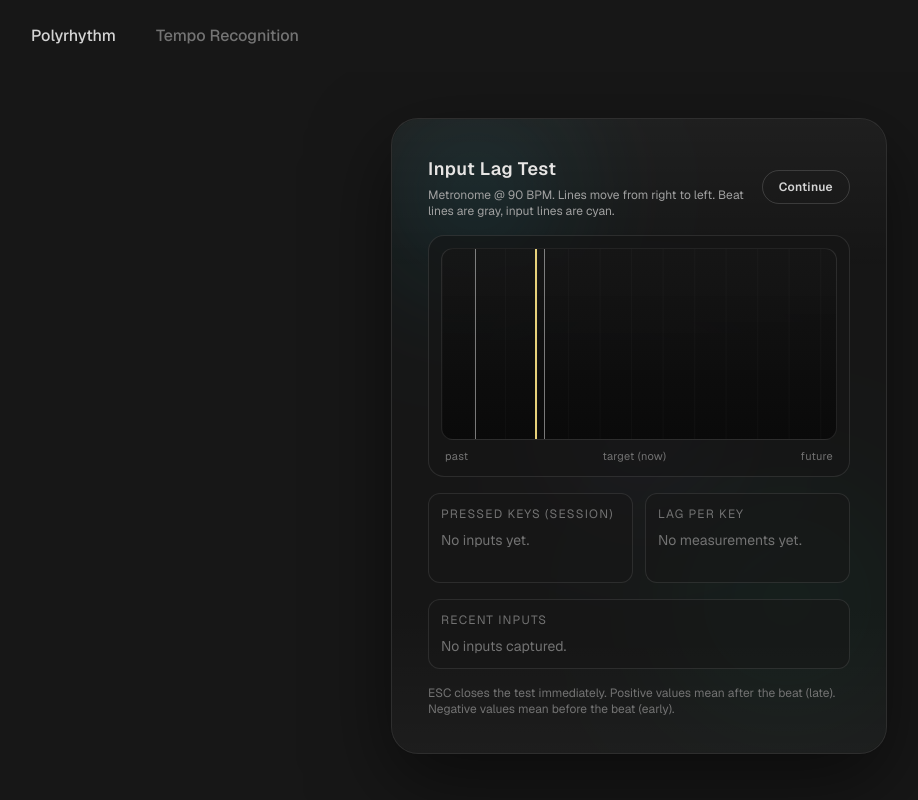
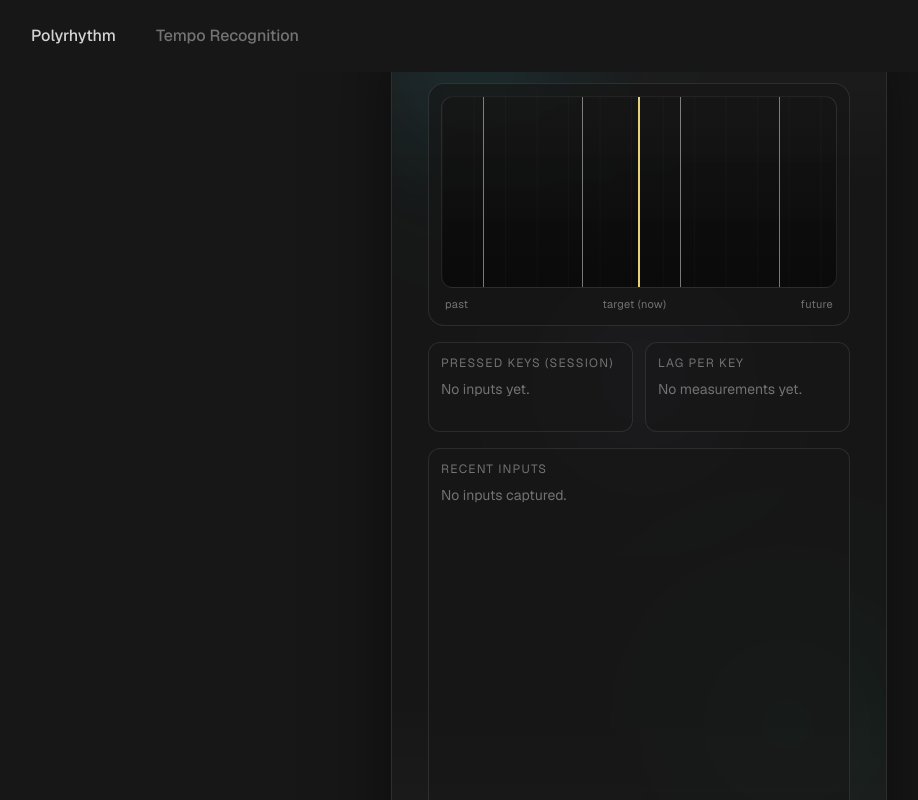
Before and after one commit to leoxnard/synchro, a Next.js app: page / in a window 1280 px wide. Both pictures are taken after a click on the button "Open Test Window". Shown: the whole page, without its empty margins (1-919 px from the left). Built offline with nearby package versions, Linux system fonts and the light colour scheme.

Commit message:
improve test phase and design

```diff
--- a/app/PolyRhythmGame/LatencyTestPhase.jsx
+++ b/app/PolyRhythmGame/LatencyTestPhase.jsx
@@ -1,10 +1,13 @@
 import React, { useCallback, useEffect, useMemo, useRef, useState } from 'react';
 
 const MAX_EVENTS = 320;
-const WINDOW_BEFORE_MS = 900;
-const WINDOW_AFTER_MS = 2900;
+const WINDOW_BEFORE_MS = 2000;
+const WINDOW_AFTER_MS = 2000;
 const LOOKAHEAD_SECONDS = 0.15;
 const SCHEDULE_INTERVAL_MS = 25;
+const SCHEDULE_AHEAD_SECONDS = 8;
+const BPM = 60;
+const MIN_ALLOWED_NEGATIVE_LATENCY_MS = -10;
 
 const formatKeyLabel = (key) => {
     if (key === ' ') return 'SPACE';
@@ -12,19 +15,41 @@ const formatKeyLabel = (key) => {
     return key.toUpperCase();
 };
 
-const round2 = (value) => Math.round(value * 100) / 100;
-
-const getNearestGridDeltaMs = (eventTimeMs, anchorTimeMs, beatIntervalMs) => {
-    if (!Number.isFinite(anchorTimeMs) || !Number.isFinite(beatIntervalMs) || beatIntervalMs <= 0) {
+const getNearestGridDeltaMs = (eventTimeMs, beatTimes, beatIntervalMs) => {
+    if (!Number.isFinite(eventTimeMs) || !Array.isArray(beatTimes) || beatTimes.length === 0) {
         return 0;
     }
 
-    const beatsFromAnchor = Math.round((eventTimeMs - anchorTimeMs) / beatIntervalMs);
-    const nearestBeatTime = anchorTimeMs + (beatsFromAnchor * beatIntervalMs);
-    return eventTimeMs - nearestBeatTime;
+    let nearestBeatTime = beatTimes[0];
+    let nearestDistance = Math.abs(eventTimeMs - nearestBeatTime);
+
+    for (let i = 1; i < beatTimes.length; i += 1) {
+        const candidate = beatTimes[i];
+        const distance = Math.abs(eventTimeMs - candidate);
+        if (distance < nearestDistance) {
+            nearestBeatTime = candidate;
+            nearestDistance = distance;
+        }
+    }
+
+    let deltaMs = eventTimeMs - nearestBeatTime;
+
+    return Math.max(MIN_ALLOWED_NEGATIVE_LATENCY_MS, deltaMs);
 };
 
-export default function LatencyTestPhase({ bpm, onClose }) {
+const getAverageColor = (value, minValue, maxValue) => {
+    if (!Number.isFinite(value)) return 'hsl(0 0% 70%)';
+    if (!Number.isFinite(minValue) || !Number.isFinite(maxValue) || minValue === maxValue) {
+        return 'hsl(120 70% 55%)';
+    }
+
+    const ratio = (value - minValue) / (maxValue - minValue);
+    const clampedRatio = Math.max(0, Math.min(1, ratio));
+    const hue = 120 - (clampedRatio * 120);
+    return `hsl(${hue} 80% 60%)`;
+};
+
+export default function LatencyTestPhase({ onClose }) {
     const [nowMs, setNowMs] = useState(0);
     const [inputEvents, setInputEvents] = useState([]);
     const [pressedKeyHistory, setPressedKeyHistory] = useState([]);
@@ -35,14 +60,13 @@ export default function LatencyTestPhase({ bpm, onClose }) {
     const rafRef = useRef(null);
     const nextBeatTimeRef = useRef(0);
     const beatTimesRef = useRef([]);
-    const beatGridAnchorPerfRef = useRef(null);
 
     const getAudioContextOffset = useCallback(() => {
         if (!audioCtxRef.current) return performance.now();
         return performance.now() - (audioCtxRef.current.currentTime * 1000);
     }, []);
 
-    const beatIntervalMs = useMemo(() => (60 / Math.max(1, bpm)) * 1000, [bpm]);
+    const beatIntervalMs = useMemo(() => (60 / Math.max(1, BPM)) * 1000, [BPM]);
 
     const stopAudio = useCallback(() => {
         if (schedulerRef.current) {
@@ -56,6 +80,12 @@ export default function LatencyTestPhase({ bpm, onClose }) {
         }
     }, []);
 
+    const resetTest = useCallback(() => {
+        setInputEvents([]);
+        setPressedKeyHistory([]);
+        setActiveKeys({});
+    }, []);
+
     useEffect(() => {
         const AudioContext = window.AudioContext || window.webkitAudioContext;
         const ctx = new AudioContext();
@@ -63,7 +93,6 @@ export default function LatencyTestPhase({ bpm, onClose }) {
 
         const leadIn = 0.2;
         nextBeatTimeRef.current = ctx.currentTime + leadIn;
-        beatGridAnchorPerfRef.current = getAudioContextOffset() + (nextBeatTimeRef.current * 1000);
 
         const scheduleClick = (whenSeconds) => {
             if (!audioCtxRef.current) return;
@@ -80,7 +109,7 @@ export default function LatencyTestPhase({ bpm, onClose }) {
 
         schedulerRef.current = window.setInterval(() => {
             const currentAudioTime = ctx.currentTime;
-            while (nextBeatTimeRef.current < currentAudioTime + LOOKAHEAD_SECONDS) {
+            while (nextBeatTimeRef.current < currentAudioTime + SCHEDULE_AHEAD_SECONDS) {
                 const beatPerfMs = getAudioContextOffset() + (nextBeatTimeRef.current * 1000);
                 beatTimesRef.current.push(beatPerfMs);
                 if (beatTimesRef.current.length > MAX_EVENTS) {
@@ -119,6 +148,12 @@ export default function LatencyTestPhase({ bpm, onClose }) {
                 return;
             }
 
+            if (event.key === 'Backspace') {
+                event.preventDefault();
+                resetTest();
+                return;
+            }
+
             const key = event.key.toLowerCase();
             if (key === ' ') event.preventDefault();
 
@@ -127,7 +162,7 @@ export default function LatencyTestPhase({ bpm, onClose }) {
             const eventTime = performance.now();
             const deltaToBeat = getNearestGridDeltaMs(
                 eventTime,
-                beatGridAnchorPerfRef.current,
+                beatTimesRef.current,
                 beatIntervalMs
             );
 
@@ -163,14 +198,14 @@ export default function LatencyTestPhase({ bpm, onClose }) {
             window.removeEventListener('keydown', onKeyDown);
             window.removeEventListener('keyup', onKeyUp);
         };
-    }, [beatIntervalMs, onClose]);
+    }, [beatIntervalMs, onClose, resetTest]);
 
     const beatMarkers = useMemo(() => {
-        const range = WINDOW_BEFORE_MS + WINDOW_AFTER_MS;
+        const timelineSpanMs = Math.max(WINDOW_BEFORE_MS, WINDOW_AFTER_MS);
         return beatTimesRef.current
             .map((time, index) => {
-                const relative = time - (nowMs - WINDOW_BEFORE_MS);
-                const x = (relative / range) * 100;
+                const deltaMs = time - nowMs;
+                const x = 50 + ((deltaMs / Math.max(1, timelineSpanMs)) * 50);
                 return {
                     id: `b-${index}-${time}`,
                     x
@@ -180,11 +215,11 @@ export default function LatencyTestPhase({ bpm, onClose }) {
     }, [nowMs]);
 
     const inputMarkers = useMemo(() => {
-        const range = WINDOW_BEFORE_MS + WINDOW_AFTER_MS;
+        const timelineSpanMs = Math.max(WINDOW_BEFORE_MS, WINDOW_AFTER_MS);
         return inputEvents
             .map((entry) => {
-                const relative = entry.time - (nowMs - WINDOW_BEFORE_MS);
-                const x = (relative / range) * 100;
+                const deltaMs = entry.time - nowMs;
+                const x = 50 + ((deltaMs / Math.max(1, timelineSpanMs)) * 50);
                 return {
                     ...entry,
                     x
@@ -204,33 +239,46 @@ export default function LatencyTestPhase({ bpm, onClose }) {
 
         return Array.from(byKey.entries())
             .map(([key, deltas]) => {
-                const avg = deltas.reduce((sum, value) => sum + value, 0) / deltas.length;
-                const absAvg = deltas.reduce((sum, value) => sum + Math.abs(value), 0) / deltas.length;
+                const avg = deltas.slice(-20).reduce((sum, value) => sum + value, 0) / deltas.length;
                 return {
                     key,
                     count: deltas.length,
                     avg,
-                    absAvg
                 };
             })
             .sort((a, b) => b.count - a.count);
     }, [inputEvents]);
 
+    const avgRange = useMemo(() => {
+        if (perKeyStats.length === 0) {
+            return { minAvg: 0, maxAvg: 0 };
+        }
+
+        return {
+            minAvg: Math.min(...perKeyStats.map((item) => item.avg)),
+            maxAvg: Math.max(...perKeyStats.map((item) => item.avg))
+        };
+    }, [perKeyStats]);
+
     const recentEvents = useMemo(
-        () => inputEvents.slice(-10).reverse(),
+        () => inputEvents.slice().reverse(),
         [inputEvents]
     );
 
     return (
-        <div className="w-full max-w-5xl p-2 text-center flex flex-col gap-4">
-            <div className="flex items-center justify-between gap-3">
+        <div className="w-full max-w-5xl self-stretch flex-1 h-full min-h-0 overflow-hidden p-2 text-center flex flex-col gap-4">
+            <div className="flex items-center justify-between gap-3 shrink-0">
                 <div className="text-left">
                     <h2 className="text-lg font-semibold text-stone-200 tracking-wide">Input Lag Test</h2>
-                    <p className="text-xs text-neutral-400 mt-1">
-                        Metronome @ {Math.round(bpm)} BPM. Lines move from right to left. Beat lines are gray, input lines are cyan.
-                    </p>
                 </div>
                 <div className="flex gap-2">
+                    <button
+                        type="button"
+                        onClick={resetTest}
+                        className="px-4 py-2 rounded-full border border-white/15 text-neutral-300 text-xs font-semibold tracking-wide hover:text-white hover:bg-white/[0.06] transition-colors"
+                    >
+                        Reset
+                    </button>
                     <button
                         type="button"
                         onClick={onClose}
@@ -241,10 +289,10 @@ export default function LatencyTestPhase({ bpm, onClose }) {
                 </div>
             </div>
 
-            <div className="rounded-2xl border border-white/10 bg-neutral-900/60 p-3">
+            <div className="rounded-2xl border border-white/10 bg-neutral-900/60 p-3 shrink-0">
                 <div className="relative h-48 w-full overflow-hidden rounded-xl border border-white/10 bg-gradient-to-b from-neutral-900/80 to-neutral-950">
                     <div className="absolute inset-0 bg-[linear-gradient(to_right,rgba(255,255,255,0.07)_1px,transparent_1px)] bg-[size:8%_100%] opacity-30" />
-                    <div className="absolute top-0 bottom-0 left-[23.6842105263%] w-[2px] bg-amber-200/90" />
+                    <div className="absolute top-0 bottom-0 left-1/2 w-[2px] -translate-x-1/2 bg-amber-200/90" />
 
                     {beatMarkers.map((marker) => (
                         <div
@@ -270,7 +318,7 @@ export default function LatencyTestPhase({ bpm, onClose }) {
                 </div>
             </div>
 
-            <div className="grid grid-cols-1 md:grid-cols-2 gap-3 text-left">
+            <div className="grid grid-cols-1 md:grid-cols-2 gap-3 text-left shrink-0">
                 <div className="rounded-xl border border-white/10 bg-neutral-900/55 p-3">
                     <div className="text-xs uppercase tracking-widest text-neutral-500 mb-2">Pressed Keys (Session)</div>
                     <div className="flex flex-wrap gap-2 min-h-10">
@@ -302,36 +350,33 @@ export default function LatencyTestPhase({ bpm, onClose }) {
                             <div className="text-sm text-neutral-500">No measurements yet.</div>
                         )}
                         {perKeyStats.map((item) => (
-                            <div key={item.key} className="grid grid-cols-[1.2fr_1fr_1fr] gap-2 text-xs text-neutral-300">
+                            <div key={item.key} className="flex items-center justify-between gap-3 text-xs text-neutral-300">
                                 <span className="font-semibold text-stone-200">{formatKeyLabel(item.key)} ({item.count}x)</span>
-                                <span>avg: {round2(item.avg)}ms</span>
-                                <span>abs: {round2(item.absAvg)}ms</span>
+                                <span className="shrink-0 whitespace-nowrap" style={{ color: getAverageColor(item.avg, avgRange.minAvg, avgRange.maxAvg) }}>
+                                    avg: {item.avg.toFixed(0)}ms
+                                </span>
                             </div>
                         ))}
                     </div>
                 </div>
             </div>
 
-            <div className="rounded-xl border border-white/10 bg-neutral-900/55 p-3 text-left">
+            <div className="rounded-xl border border-white/10 bg-neutral-900/55 p-3 text-left flex flex-col flex-1 basis-0 min-h-0 overflow-hidden">
                 <div className="text-xs uppercase tracking-widest text-neutral-500 mb-2">Recent Inputs</div>
-                <div className="space-y-1 max-h-36 overflow-y-auto pr-1">
+                <div className="space-y-1 flex-1 min-h-0 overflow-hidden pr-1">
                     {recentEvents.length === 0 && (
                         <div className="text-sm text-neutral-500">No inputs captured.</div>
                     )}
                     {recentEvents.map((entry) => (
                         <div key={entry.id} className="text-xs text-neutral-300 flex justify-between gap-2">
                             <span className="font-semibold text-stone-200">{formatKeyLabel(entry.key)}</span>
-                            <span className={entry.deltaToBeat > 0 ? 'text-amber-300' : 'text-cyan-300'}>
+                            <span className={entry.deltaToBeat > 0 ? 'text-neutral-300' : 'text-cyan-300'}>
                                 {entry.deltaToBeat > 0 ? '+' : ''}{Math.round(entry.deltaToBeat)}ms
                             </span>
                         </div>
                     ))}
                 </div>
             </div>
-
-            <p className="text-xs text-neutral-500 text-left">
-                ESC closes the test immediately. Positive values mean after the beat (late). Negative values mean before the beat (early).
-            </p>
         </div>
     );
 }
--- a/app/PolyRhythmGame/PolyRhythmGame.jsx
+++ b/app/PolyRhythmGame/PolyRhythmGame.jsx
@@ -8,7 +8,7 @@ import LatencyTestPhase from './LatencyTestPhase';
 
 const MAX_LATENCY_COMP_MS = 2000;
 const DEFAULT_LATENCY_COMP_MS = 0;
-const SCORE_UPLIFT_GAMMA = 0.5;
+const SCORE_UPLIFT_GAMMA = 0.6;
 const AUTO_LATENCY_SAMPLE_MAX_MS = 800;
 const MAX_AUTO_CORRECTION_MS = 600;
 const START_TAP_GRACE_MS = AUTO_LATENCY_SAMPLE_MAX_MS;
@@ -97,7 +97,7 @@ const estimateAutoLatencyCorrectionMs = ({ matchedResults, tracks, measureDurati
     if (sameDirectionWeight === 0) return 0;
     if (oppositeDirectionWeight > sameDirectionWeight * 0.3) return 0;
 
-    return clamp(overallMedian, -MAX_AUTO_CORRECTION_MS, MAX_AUTO_CORRECTION_MS);
+    return clamp(overallMedian, MIN_ALLOWED_NEGATIVE_LATENCY_MS, MAX_AUTO_CORRECTION_MS);
 };
 
 const estimateFallbackAutoLatencyMs = (samples) => {
@@ -113,7 +113,7 @@ const estimateFallbackAutoLatencyMs = (samples) => {
     const fallbackMedian = median(filteredDiffs);
     if (Math.abs(fallbackMedian) < MIN_FALLBACK_MEDIAN_MS) return 0;
 
-    return clamp(fallbackMedian, -MAX_AUTO_CORRECTION_MS, MAX_AUTO_CORRECTION_MS);
+    return clamp(fallbackMedian, MIN_ALLOWED_NEGATIVE_LATENCY_MS, MAX_AUTO_CORRECTION_MS);
 };
 
 const buildAutoLatencySamples = ({ expectedTaps, actualTaps }) => {
@@ -197,6 +197,7 @@ export default function PolyrhythmGame() {
     const windowTargetWidth = gameState === 'setup'
         ? '31rem'
         : `${clampedInGameWidthRem.toFixed(2)}rem`;
+    const windowMinHeight = gameState === 'latencyTest' ? '55rem' : '30rem';
 
     const getAssignedKey = (index, total) => {
         const configs = {
@@ -470,12 +471,10 @@ export default function PolyrhythmGame() {
             detectedCorrectionMs = estimateFallbackAutoLatencyMs(matchedResults);
         }
 
-        detectedCorrectionMs = clamp(detectedCorrectionMs, -MAX_AUTO_CORRECTION_MS, MAX_AUTO_CORRECTION_MS);
+        detectedCorrectionMs = clamp(detectedCorrectionMs, MIN_ALLOWED_NEGATIVE_LATENCY_MS, MAX_AUTO_CORRECTION_MS);
 
         let residualCorrectionMs = detectedCorrectionMs - currentLatencyCompMs;
 
-        // Allow large negative residual corrections only when current offset is high,
-        // but never allow the resulting absolute offset to go below the configured minimum.
         const minResidualCorrectionMs = MIN_ALLOWED_NEGATIVE_LATENCY_MS - currentLatencyCompMs;
         residualCorrectionMs = clamp(residualCorrectionMs, minResidualCorrectionMs, MAX_AUTO_CORRECTION_MS);
 
@@ -556,7 +555,7 @@ export default function PolyrhythmGame() {
             <div
                 className="tempo-window isolate flex flex-col w-full rounded-[1.7rem] border border-white/10 bg-neutral-900/80 shadow-[0_28px_80px_rgba(0,0,0,0.5)] backdrop-blur"
                 style={{
-                    minHeight: '30rem',
+                    minHeight: windowMinHeight,
                     maxHeight: '55rem',
                     width: `min(100%, ${windowTargetWidth})`,
                     maxWidth: gameState === 'setup' ? '31rem' : `${clampedInGameWidthRem.toFixed(2)}rem`,
@@ -592,7 +591,6 @@ export default function PolyrhythmGame() {
 
                     {gameState === 'latencyTest' && (
                         <LatencyTestPhase
-                            bpm={bpm}
                             onClose={() => setGameState('setup')}
                         />
                     )}
```
